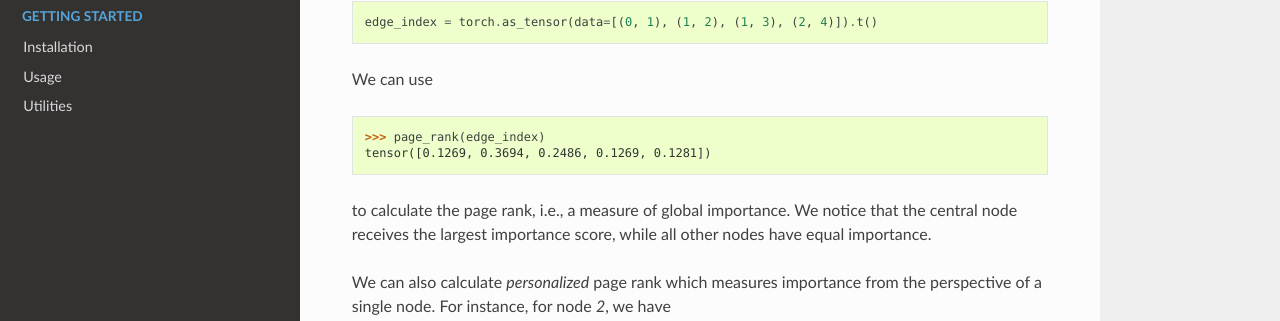
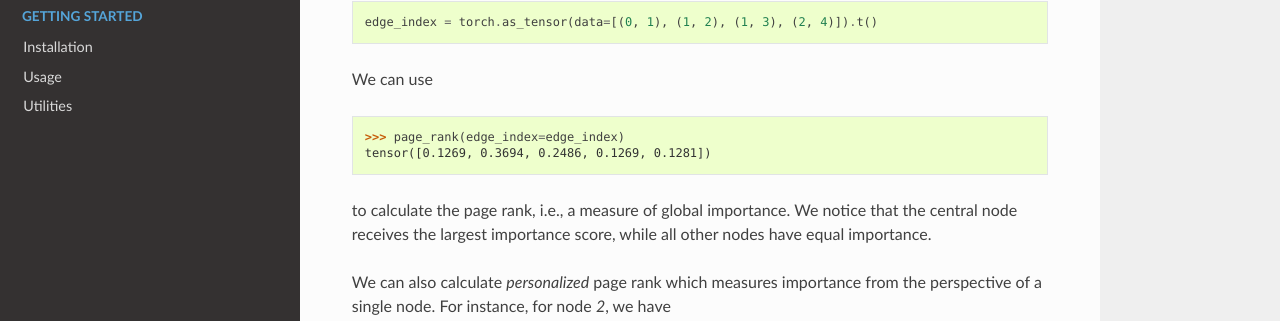
Before and after one commit to mberr/torch-ppr, a Sphinx documentation site: the page built from docs/source/index.rst, in a window 1280 px wide and 900 px high, scrolled down 499 px. Shown: the part 130-451 px from the top of the window. Built offline with Sphinx 7.4.7 and the Read the Docs theme 2.0.0, drawn with Linux system fonts in a browser that asks for light colours.

Commit message:
Fix passing edge_index as positional parameter

```diff
--- a/docs/source/index.rst
+++ b/docs/source/index.rst
@@ -19,7 +19,7 @@ We can use
 
 .. code-block:: python
 
-   >>> page_rank(edge_index)
+   >>> page_rank(edge_index=edge_index)
    tensor([0.1269, 0.3694, 0.2486, 0.1269, 0.1281])
 
 
```
